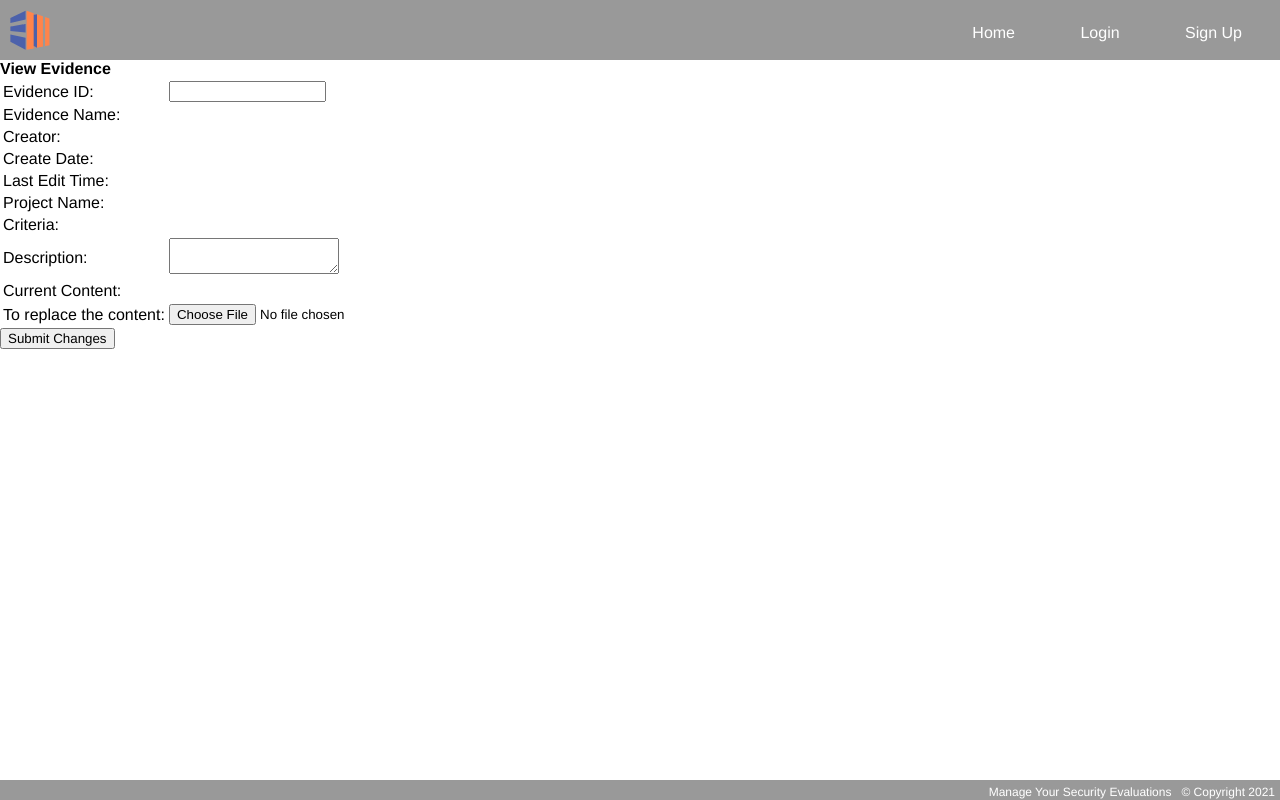
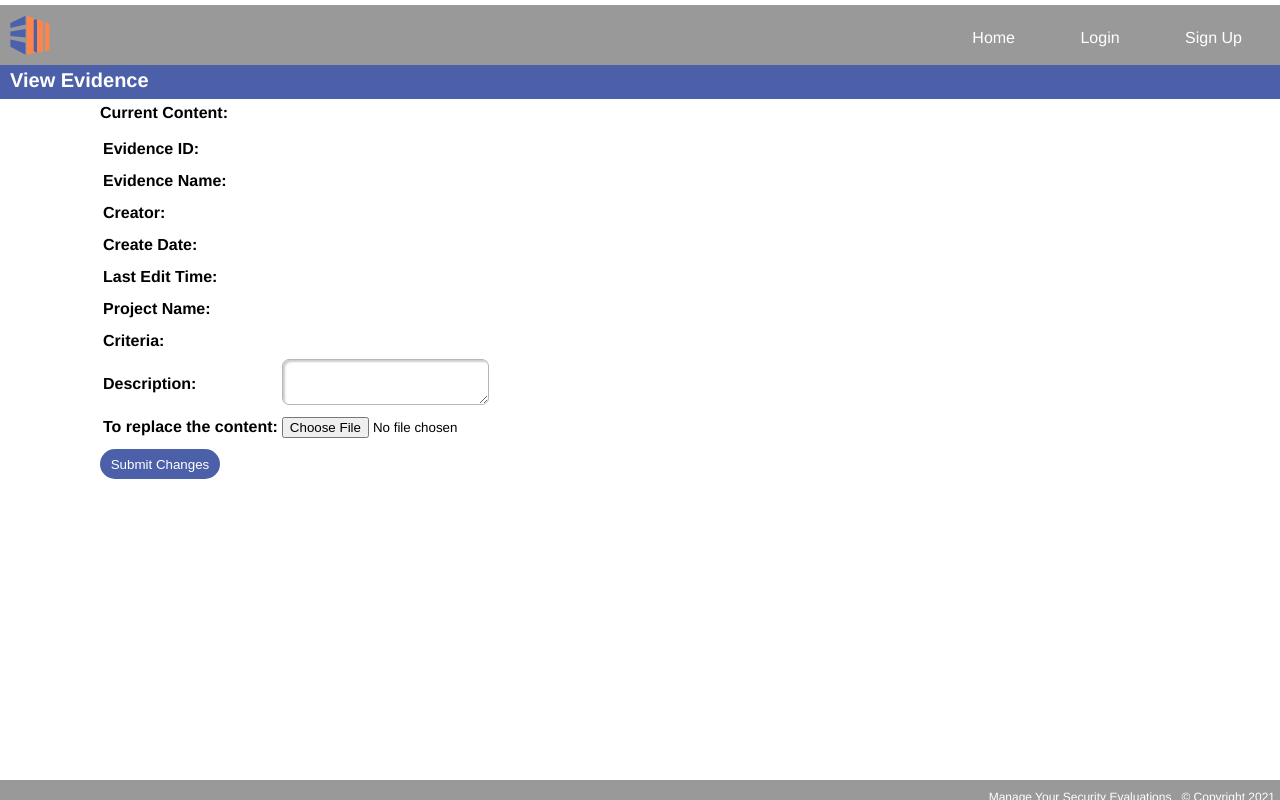
Before and after one commit to Security-Evaluations-Management/ManageYourSecurityEvaluations, a Python web app: template frontend/templates/view.html in a window 1280 px wide. Run offline with Jinja, Linux system fonts and the light colour scheme; the template is opened without the code that fills it, so the values that code supplies are empty.

Commit message:
[Tian] Add view.css

```diff
--- a/frontend/static/css/view.css
+++ b/frontend/static/css/view.css
@@ -0,0 +1,86 @@
+ul[id="navigation_bar"] li.admin{
+    border-bottom-color: #FF844B;
+}
+
+ul[id="navigation_bar"] li.admin a{
+    color: #FF844B;
+    border-bottom-color: #FF844B;
+}
+
+h3{
+    background: #4c60aa;
+    color: #FFFFFF;
+    font-size: 20px;
+    font-weight: bold;
+    height: 24px;
+    width: 100%;
+    margin: 0 auto;
+    line-height: 20px;
+    text-align: left;
+    padding: 5px 0 5px 10px;
+}
+
+
+.content-title{
+    font-weight: bold;
+}
+.evidence-title{
+    font-weight: bold;
+}
+.description{
+
+        font-size: 15px;
+        margin: 10px;
+        font-family: "Open Sans", sans-serif;
+        font-weight: 300;
+        line-height: 27px;
+        color: #555;
+    }
+
+
+input[type=submit] {
+  width: 120px;
+  height: 30px;
+  border: transparent;
+  -webkit-border-radius: 28px;
+  -moz-border-radius: 28px;
+  border-radius: 28px;
+  font-family: Arial;
+  color: #ffffff;
+  background: #4c60aa;
+  text-align: center;
+}
+
+input[type=submit]:hover {
+  background: #bfcdff;
+}
+form {
+    margin-right: 100px;
+    margin-left: 100px;
+}
+div, p {
+  margin-bottom: 5px;
+  margin-top: 5px;
+
+}
+textarea{
+    -webkit-box-sizing: content-box;
+    -moz-box-sizing: content-box;
+    box-sizing: content-box;
+    padding: 5px 5px 5px 5px;
+    border: 1px solid #b7b7b7;
+    -webkit-border-radius: 7px;
+    border-radius: 7px;
+    font: normal 15px/normal Arial, Helvetica, sans-serif;
+    color: rgba(96,96,96,1);
+    -o-text-overflow: clip;
+    text-overflow: clip;
+    background: rgba(255,255,255,1);
+    -webkit-box-shadow: 2px 2px 2px 0 rgba(0,0,0,0.2) inset;
+    box-shadow: 2px 2px 2px 0 rgba(0,0,0,0.2) inset;
+    text-shadow: 1px 1px 0 rgba(255,255,255,0.66) ;
+    -webkit-transition: all 200ms cubic-bezier(0.42, 0, 0.58, 1);
+    -moz-transition: all 200ms cubic-bezier(0.42, 0, 0.58, 1);
+    -o-transition: all 200ms cubic-bezier(0.42, 0, 0.58, 1);
+    transition: all 200ms cubic-bezier(0.42, 0, 0.58, 1);
+}
--- a/frontend/templates/view.html
+++ b/frontend/templates/view.html
@@ -13,47 +13,63 @@
     <form action="/update_evidence" method="POST" enctype="multipart/form-data">
         <table id="evidence_info">
             <tr>
-                <td>Evidence ID:</td>
+                <td><p class="evidence-title">Evidence ID:</p></td>
                 <td>
-                    <input type="text" name="evidence_id" value="{{ evidence.id }}" readonly/>
+                    {{ evidence.id }}
                 </td>
             </tr>
             <tr>
-                <td>Evidence Name:</td>
-                <td><b>{{ evidence.name }}</b></td>
+                <div>
+                    <td><p class="evidence-title">Evidence Name:</p></td>
+                <td>{{ evidence.name }}</td>
+                </div>
             </tr>
             <tr>
-                <td>Creator:</td>
-                <td><b>{{ creator.name }}</b></td>
+                <div>
+                    <td><p class="evidence-title">Creator:</p></td>
+                <td>{{ creator.name }}</td>
+                </div>
             </tr>
             <tr>
-                <td>Create Date:</td>
-                <td><b>{{ evidence.create_date_time }}</b></td>
+                <div>
+                    <td><p class="evidence-title">Create Date:</p></td>
+                <td>{{ evidence.create_date_time }}</td>
+                </div>
             </tr>
             <tr>
-                <td>Last Edit Time:</td>
-                <td><b>{{ evidence.last_edit_time }}</b></td>
+                <div>
+                    <td><p class="evidence-title">Last Edit Time:</p></td>
+                <td>{{ evidence.last_edit_time }}</td>
+                </div>
             </tr>
             <tr>
-                <td>Project Name:</td>
-                <td><b>{{ evidence.project_name }}</b></td>
+                <div>
+                    <td><p class="evidence-title">Project Name:</p></td>
+                <td>{{ evidence.project_name }}</td>
+                </div>
             </tr>
             <tr>
-                <td>Criteria:</td>
-                <td><b>{{ linked_criteria.name }}</b></td>
+                <div>
+                    <td><p class="evidence-title">Criteria:</p></td>
+                <td>{{ linked_criteria.name }}</td>
+                </div>
             </tr>
             <tr>
-                <td>Description:</td>
+                <div class = "description-box">
+                <td><p class="evidence-title">Description:</p></td>
                 <td>
-                    <textarea name="description">{{ evidence.description }}</textarea>
+                <textarea name="description">{{ evidence.description }}</textarea>
                 </td>
+                </div>
+
             </tr>
+                <p class="content-title">Current Content:</p>
+                <div class = "description">
+                <p>{{ evidence.content }}</p>
+                </div>
+
             <tr>
-                <td>Current Content:</td>
-                <td><b>{{ evidence.content }}</b></td>
-            </tr>
-            <tr>
-                <td>To replace the content:</td>
+                <td><p class="evidence-title">To replace the content:</p></td>
                 <td>
                     <input type="file" name="file_upload">
                 </td>
```
